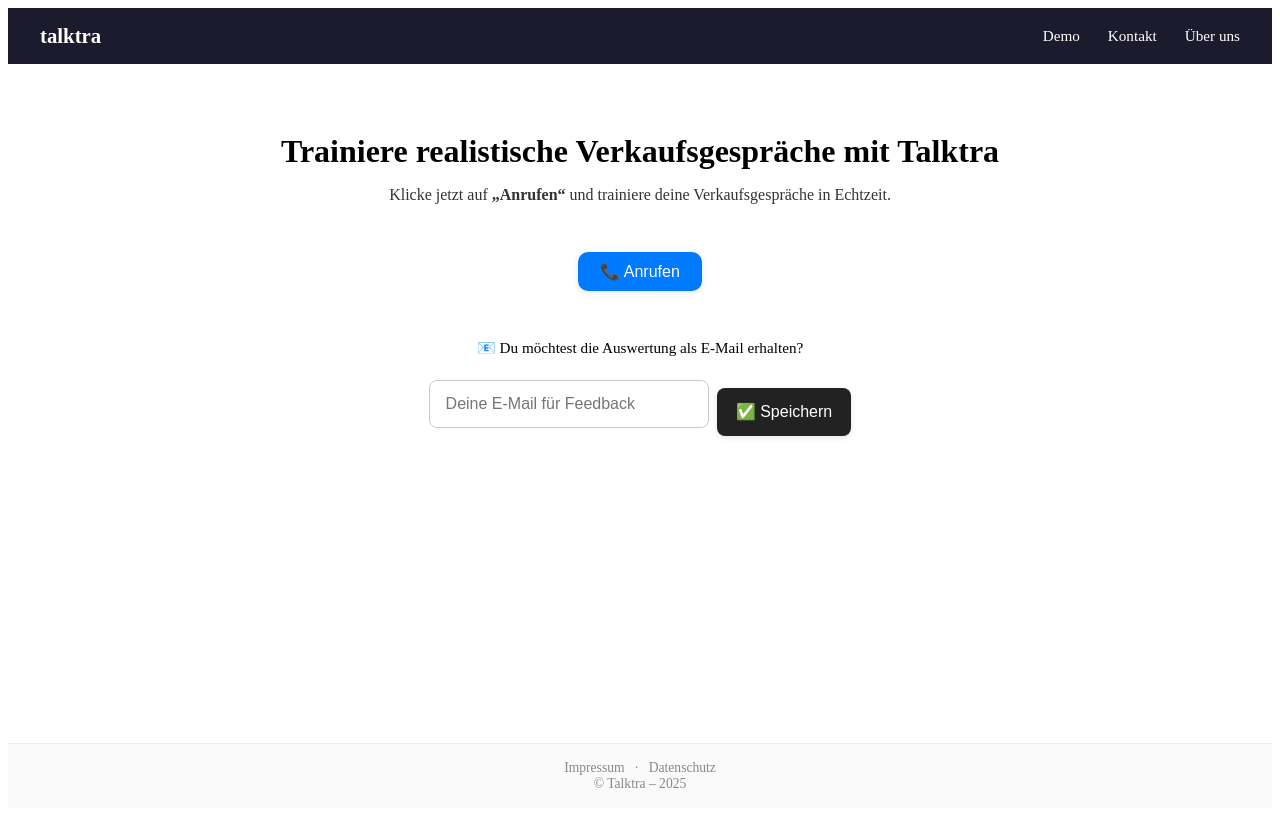
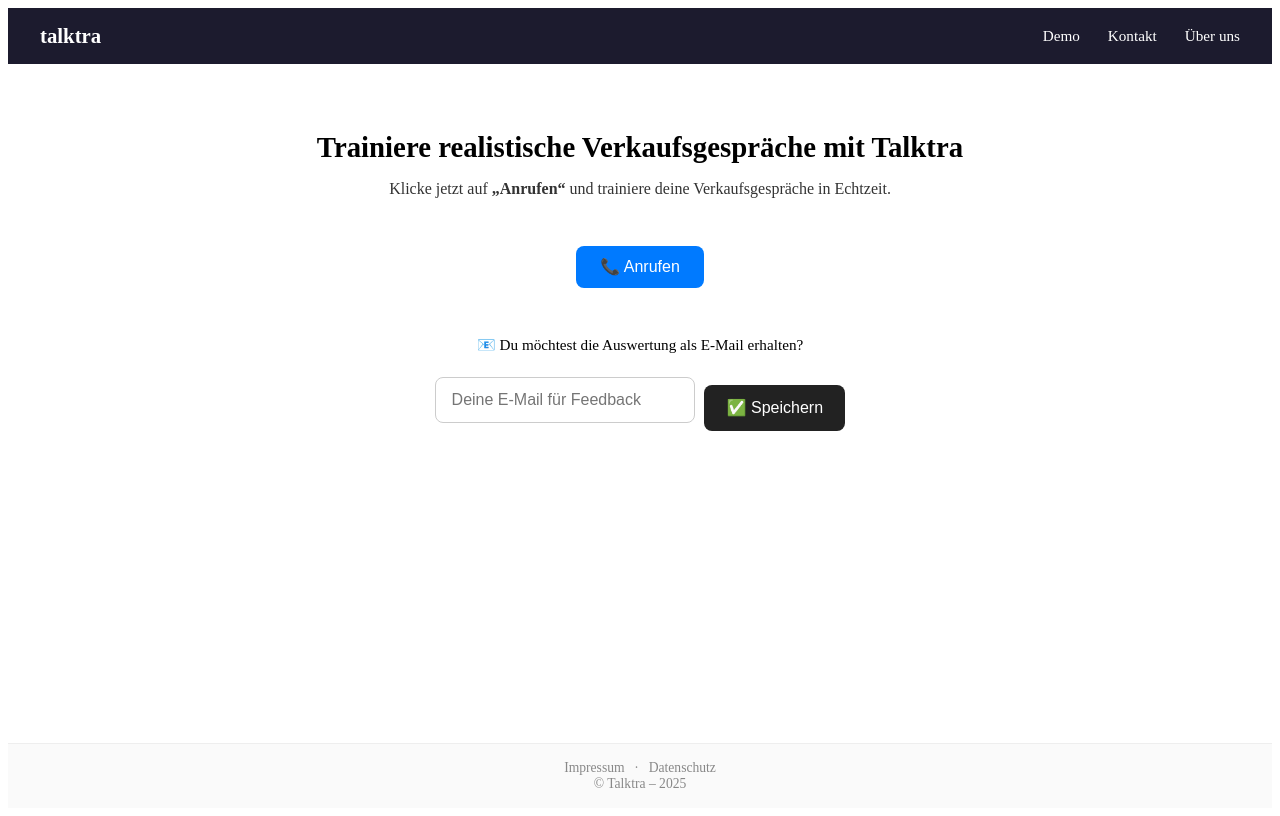
Before and after one commit to Luncustaf/salestrainer-frontend, a SvelteKit app: page / in a window 1280 px wide. Built offline with nearby package versions, Linux system fonts and the light colour scheme.

Commit message:
Style fixes

```diff
--- a/src/routes/+page.svelte
+++ b/src/routes/+page.svelte
@@ -145,7 +145,7 @@
   }
 
   h1 {
-    font-size: 2rem;
+    font-size: 1.8rem;
     margin-bottom: 0.5rem;
   }
 
@@ -159,13 +159,11 @@
     background-color: #007aff;
     border: none;
     color: white;
-    padding: 0.6rem 1.4rem;
+    padding: 0.7rem 1.5rem;
     font-size: 1rem;
-    border-radius: 10px;
+    border-radius: 8px;
     cursor: pointer;
     margin-top: 1rem;
-    box-shadow: 0 2px 6px rgba(0, 0, 0, 0.1);
-    transition: background 0.2s;
   }
 
   button:hover {
@@ -186,31 +184,36 @@
     display: flex;
     justify-content: center;
     align-items: center;
-    margin-top: 0.5rem;
-    gap: 0.5rem;
+    margin-top: 0.8rem;
+    gap: 0.6rem;
     flex-wrap: wrap;
   }
 
   .email-box input {
-    height: 48px;
+    height: 46px;
     padding: 0 1rem;
     border-radius: 8px;
     border: 1px solid #ccc;
     font-size: 1rem;
-    width: 280px;
+    width: 260px;
     box-sizing: border-box;
+    display: flex;
+    align-items: center;
   }
 
   .email-box button {
-    height: 48px;
-    padding: 0 1.2rem;
+    height: 46px;
+    padding: 0 1.4rem;
     font-size: 1rem;
+    font-weight: 500;
     background-color: #222;
     color: white;
     border: none;
     border-radius: 8px;
     display: flex;
     align-items: center;
+    justify-content: center;
+    white-space: nowrap;
   }
 
   .email-box button:hover {
```
